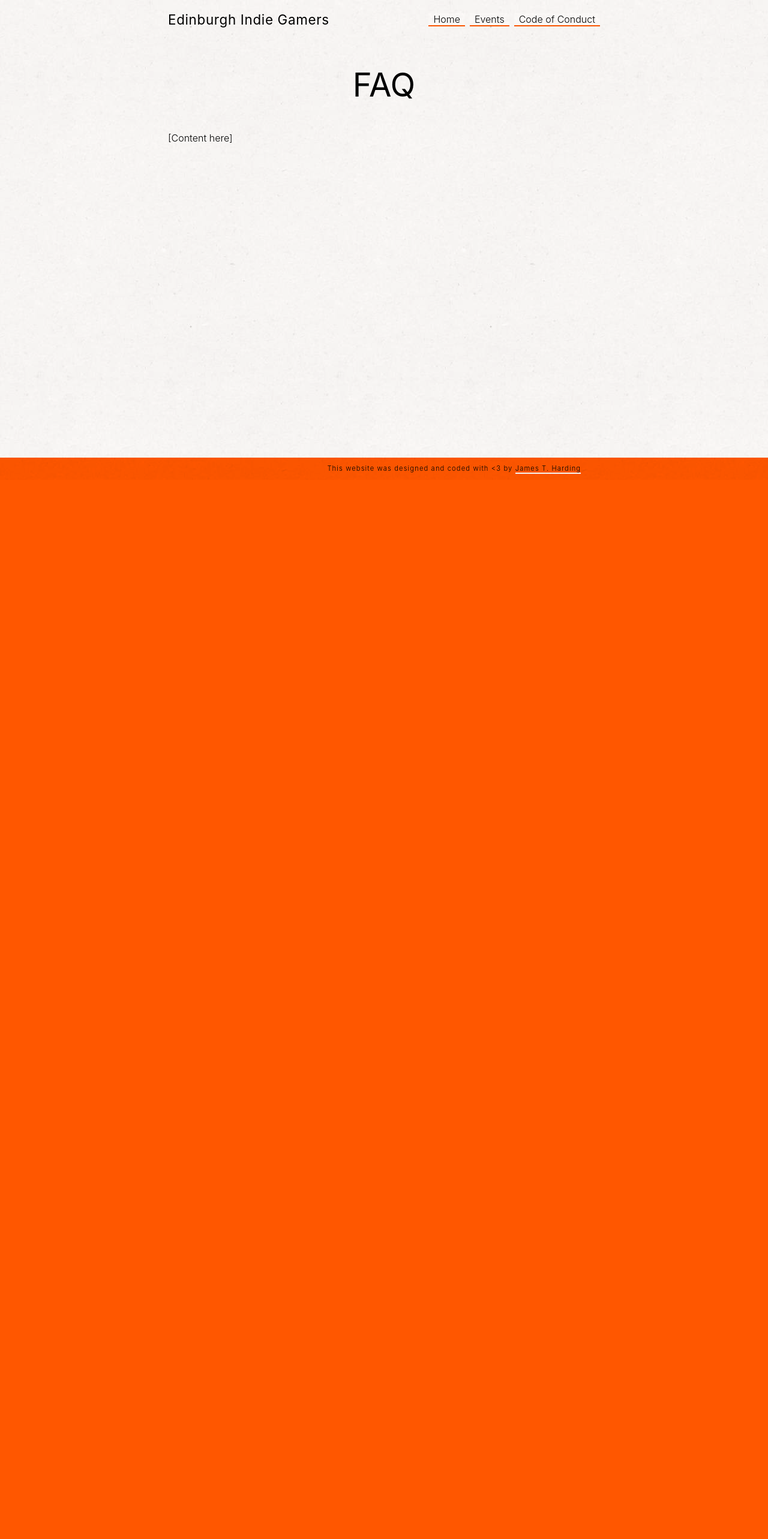
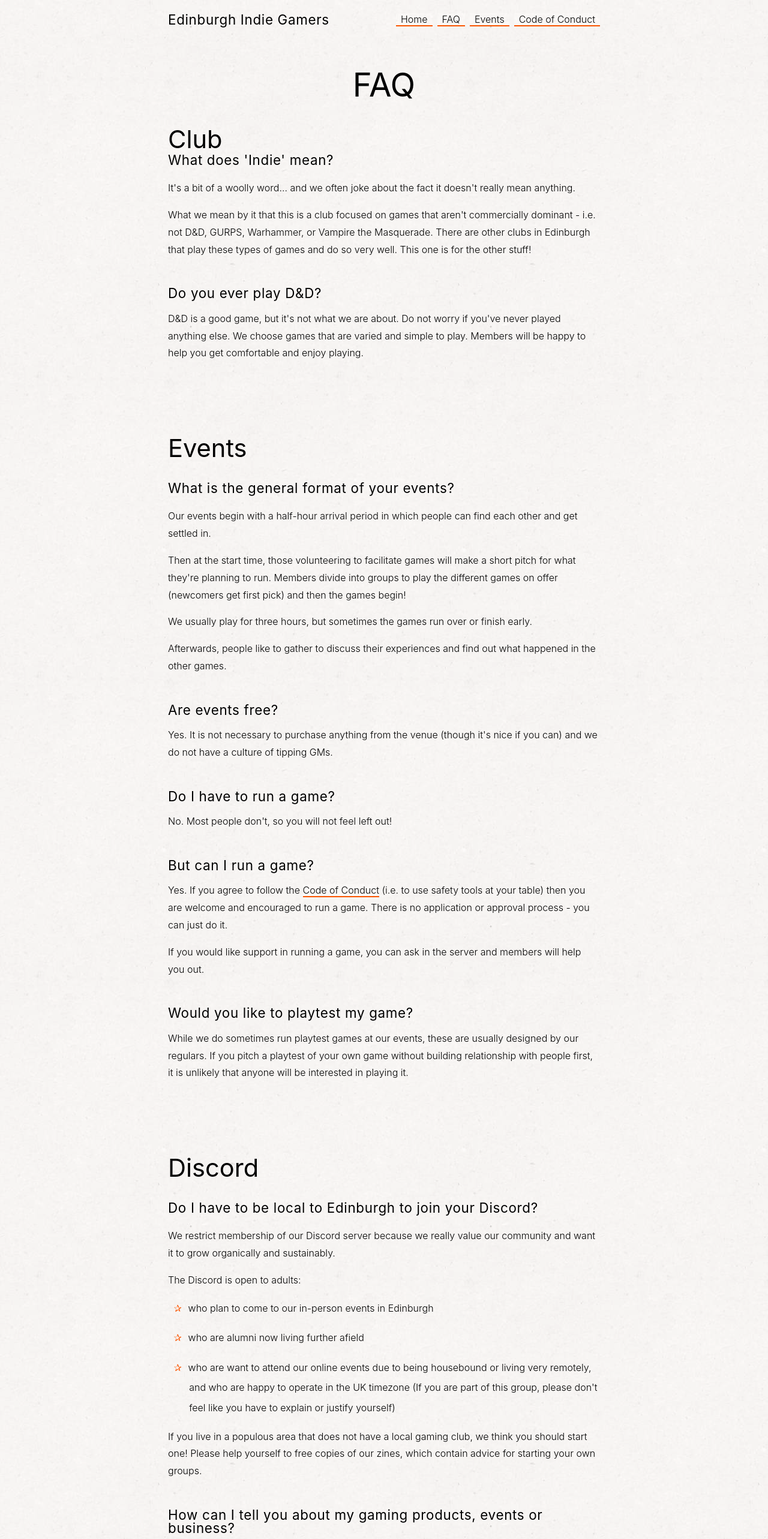
Before and after one commit to empowermint/edinburgh-indie-gamers, a Next.js app: page /faq in a window 1280 px wide. Shown: the top 2566 px of the page at 60% size. Before the commit the page ends 800 px from the top, so only its background shows below. Built offline with nearby package versions, Linux system fonts and the light colour scheme; a web font is replaced by a local one.

Commit message:
Add FAQ content

```diff
--- a/components/Menu.js
+++ b/components/Menu.js
@@ -31,6 +31,11 @@ export default class Menu extends Component {
               </Link>
             </li>
             <li>
+              <Link href="/faq" className="main-menu__link">
+                FAQ
+              </Link>
+            </li>
+            <li>
               <Link href="/events" className="main-menu__link">
                 Events
               </Link>
--- a/pages/faq.mdx
+++ b/pages/faq.mdx
@@ -1,3 +1,5 @@
+import Link from "next/link"
+
 import Layout from "../components/Layout.js"
 
 export const meta = {
@@ -7,6 +9,64 @@ export const meta = {
 
 # FAQ
 
-[Content here]
+## Club
+
+### What does 'Indie' mean?
+
+It's a bit of a woolly word... and we often joke about the fact it doesn't really mean anything.
+
+What we mean by it that this is a club focused on games that aren't commercially dominant - i.e. not D&D, GURPS, Warhammer, or Vampire the Masquerade. There are other clubs in Edinburgh that play these types of games and do so very well. This one is for the other stuff!
+
+### Do you ever play D&D?
+
+D&D is a good game, but it's not what we are about. Do not worry if you've never played anything else. We choose games that are varied and simple to play. Members will be happy to help you get comfortable and enjoy playing.
+
+## Events
+
+### What is the general format of your events?
+
+Our events begin with a half-hour arrival period in which people can find each other and get settled in.
+
+Then at the start time, those volunteering to facilitate games will make a short pitch for what they're planning to run. Members divide into groups to play the different games on offer (newcomers get first pick) and then the games begin!
+
+We usually play for three hours, but sometimes the games run over or finish early.
+
+Afterwards, people like to gather to discuss their experiences and find out what happened in the other games.
+
+### Are events free?
+
+Yes. It is not necessary to purchase anything from the venue (though it's nice if you can) and we do not have a culture of tipping GMs.
+
+### Do I have to run a game?
+
+No. Most people don't, so you will not feel left out!
+
+### But can I run a game?
+
+Yes. If you agree to follow the <Link href="./code-of-conduct">Code of Conduct</Link> (i.e. to use safety tools at your table) then you are welcome and encouraged to run a game. There is no application or approval process - you can just do it.
+
+If you would like support in running a game, you can ask in the server and members will help you out.
+
+### Would you like to playtest my game?
+
+While we do sometimes run playtest games at our events, these are usually designed by our regulars. If you pitch a playtest of your own game without building relationship with people first, it is unlikely that anyone will be interested in playing it.
+
+## Discord
+
+### Do I have to be local to Edinburgh to join your Discord?
+
+We restrict membership of our Discord server because we really value our community and want it to grow organically and sustainably.
+
+The Discord is open to adults:
+
+- who plan to come to our in-person events in Edinburgh
+- who are alumni now living further afield
+- who are want to attend our online events due to being housebound or living very remotely, and who are happy to operate in the UK timezone (If you are part of this group, please don't feel like you have to explain or justify yourself)
+
+If you live in a populous area that does not have a local gaming club, we think you should start one! Please help yourself to free copies of our zines, which contain advice for starting your own groups.
+
+### How can I tell you about my gaming products, events or business?
+
+We respectfully ask you not to, with no exceptions. EIG is not a suitable venue for marketing your stuff.
 
 export default ({ children }) => <Layout meta={meta}>{children}</Layout>
```
